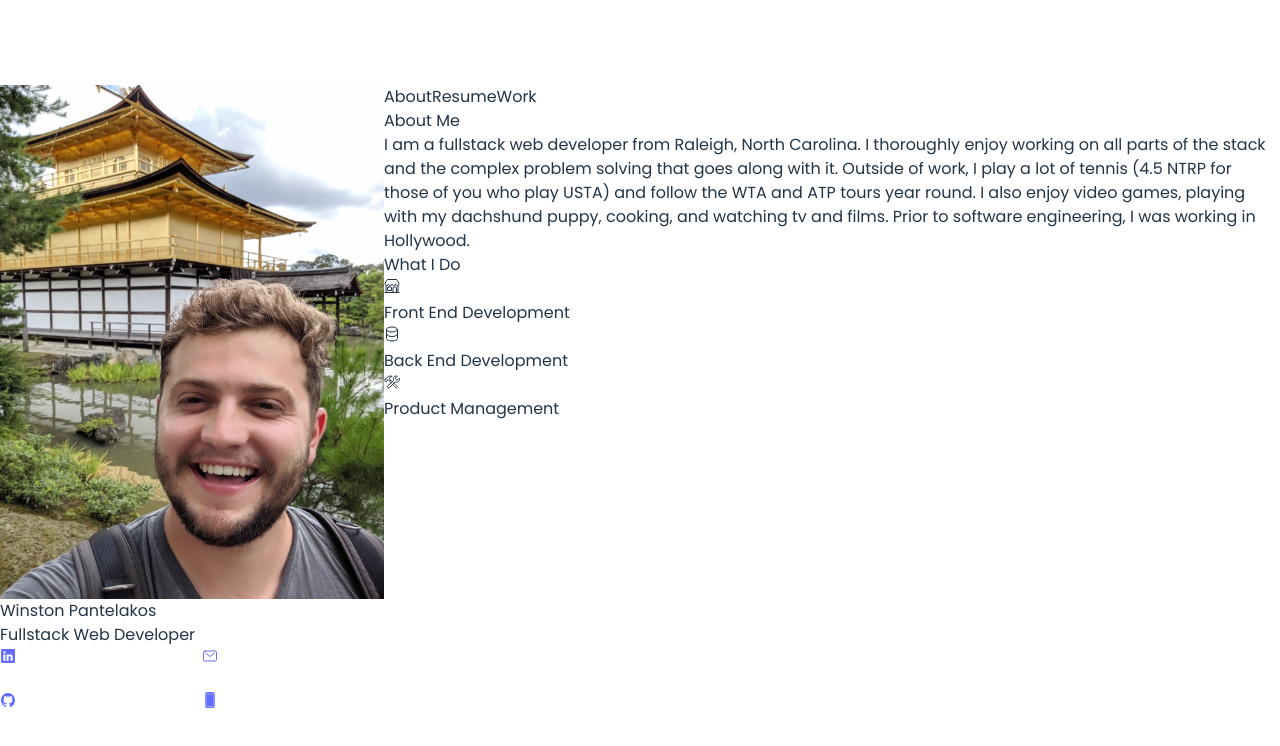
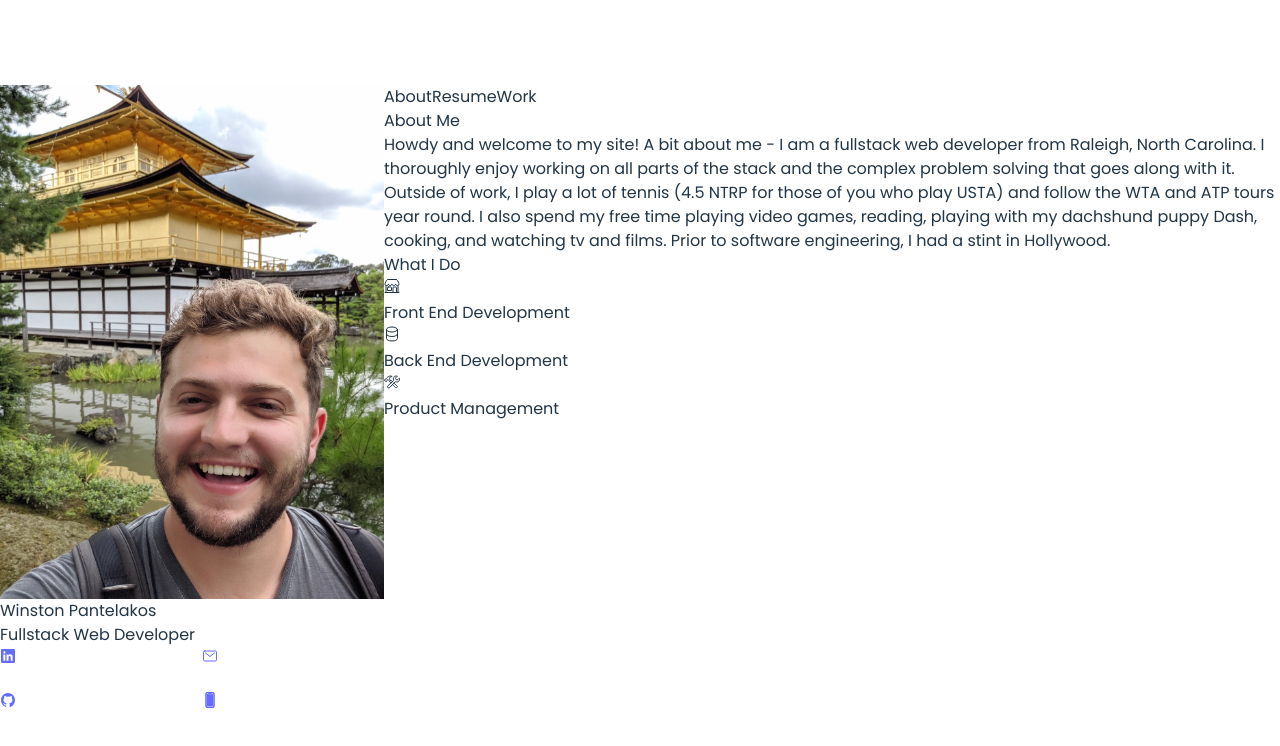
Before and after one commit to winstonthep/portfolio-site, a React (Vite) app: page / in a window 1280 px wide. Shown: the top 746 px of the page. Built offline with nearby package versions, Linux system fonts and the light colour scheme.

Commit message:
updates about me section

```diff
--- a/src/components/details/About.tsx
+++ b/src/components/details/About.tsx
@@ -6,7 +6,7 @@ export const About = () => {
       <div className=" w-full flex flex-col gap-4">
         <div className="text-3xl font-bold">About Me</div>
         <p>
-          {`I am a fullstack web developer from Raleigh, North Carolina. I thoroughly enjoy working on all parts of the stack and the complex problem solving that goes along with it. Outside of work, I play a lot of tennis (4.5 NTRP for those of you who play USTA) and follow the WTA and ATP tours year round. I also enjoy video games, playing with my dachshund puppy, cooking, and watching tv and films. Prior to software engineering, I was working in Hollywood.`}
+          {`Howdy and welcome to my site! A bit about me - I am a fullstack web developer from Raleigh, North Carolina. I thoroughly enjoy working on all parts of the stack and the complex problem solving that goes along with it. Outside of work, I play a lot of tennis (4.5 NTRP for those of you who play USTA) and follow the WTA and ATP tours year round. I also spend my free time playing video games, reading, playing with my dachshund puppy Dash, cooking, and watching tv and films. Prior to software engineering, I had a stint in Hollywood.`}
         </p>
       </div>
       <div className=" w-full flex flex-col gap-4">
```
